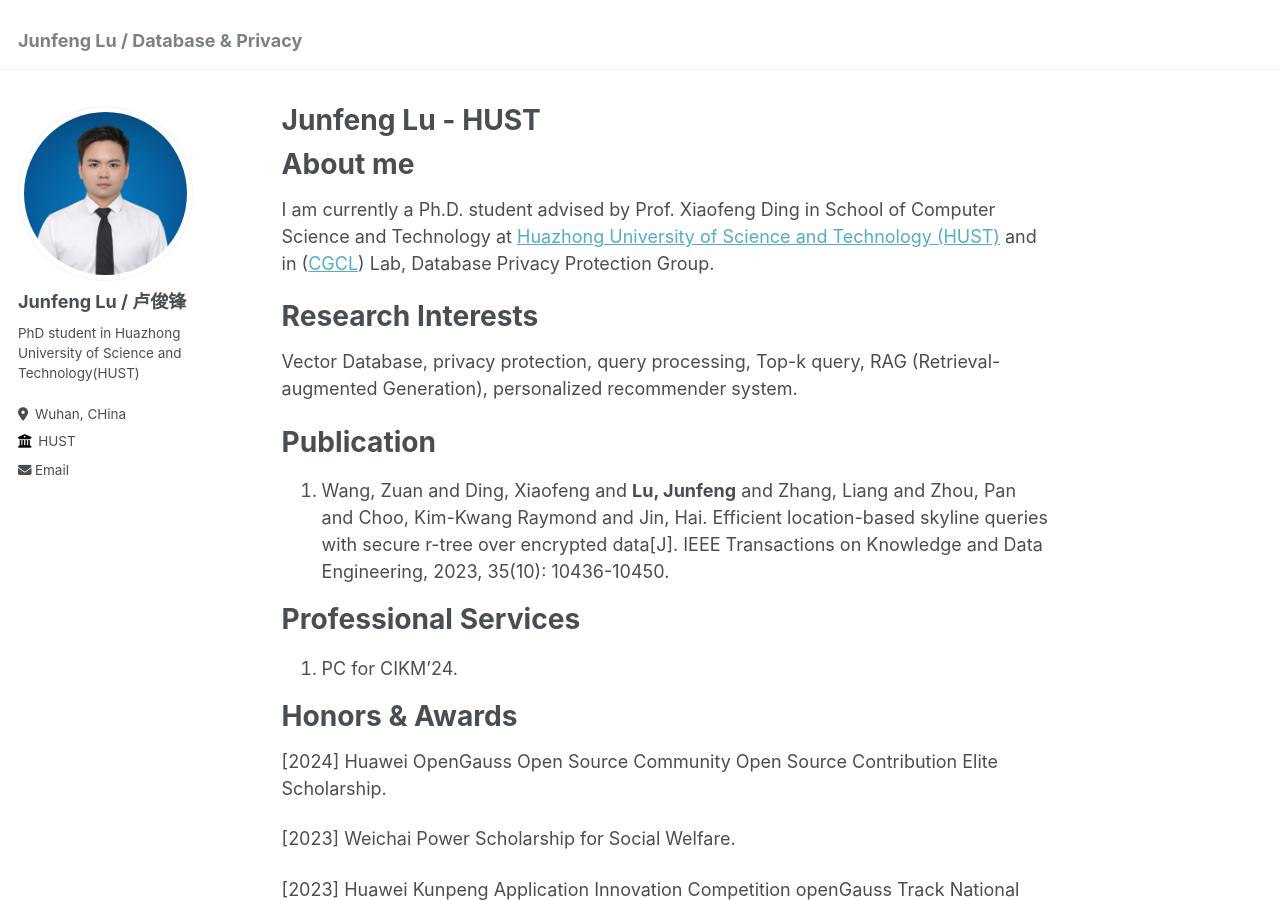
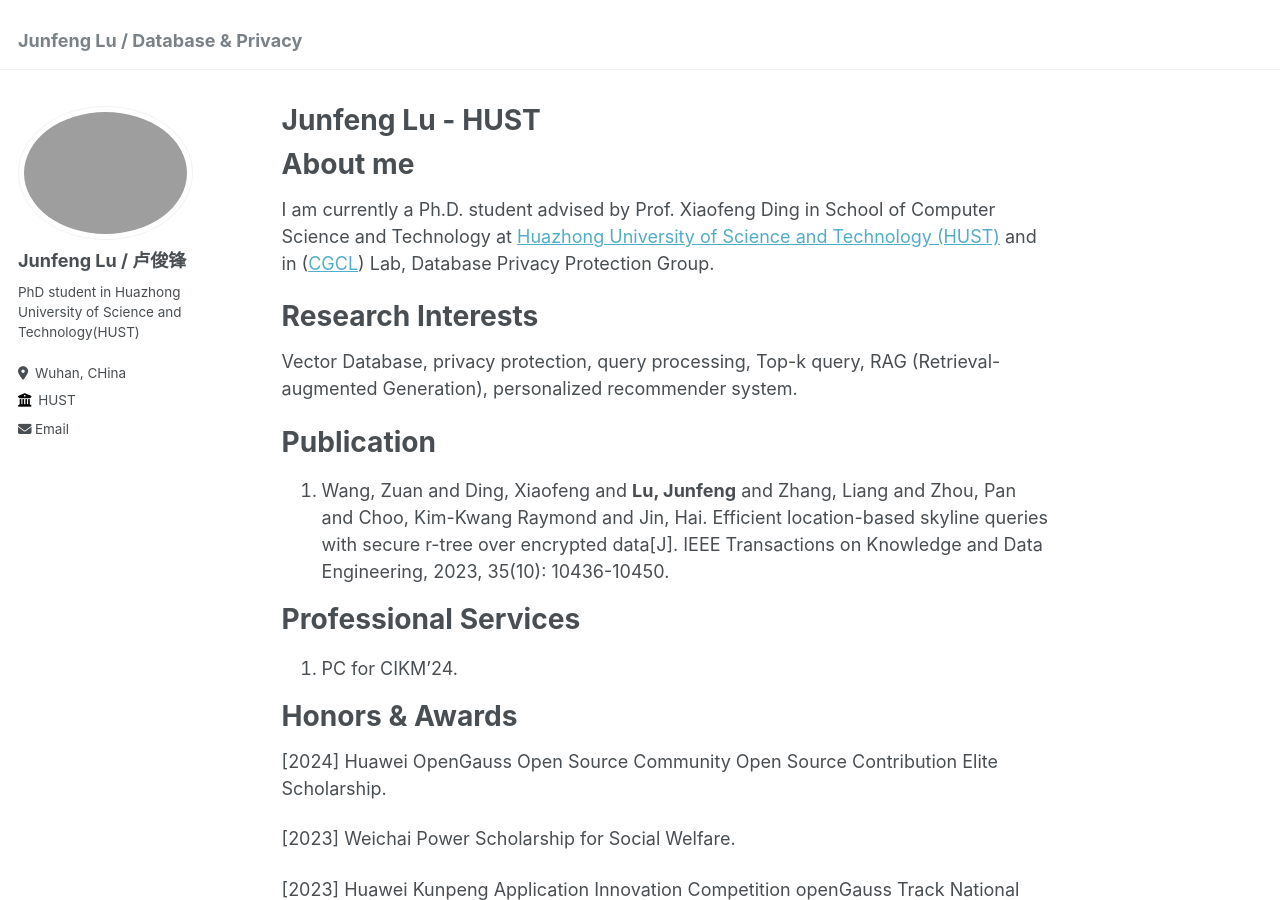
Before and after one commit to richardlujunfeng/richardloo, a Jekyll site: the page built from _pages/about.md, in a window 1280 px wide and 900 px high. Built offline with Jekyll 4.4.1, drawn with Linux system fonts in a browser that asks for light colours.

Commit message:
Update _config.yml

```diff
--- a/_config.yml
+++ b/_config.yml
@@ -21,7 +21,7 @@ repository               : "academicpages/academicpages.github.io"
 #               Additional customization can be done by editing /_includes/author-profile.html
 author:
   # Biographic information
-  avatar           : "imagesfoo-bar-identity-th.jpg"
+  avatar           : "me2.jpg"
   name             : "Junfeng Lu / 卢俊锋"
   pronouns         : # example: "she/her"
   bio              : "PhD student in Huazhong University of Science and Technology(HUST)"
```
